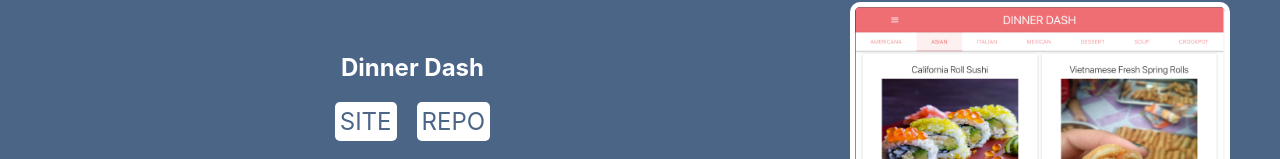
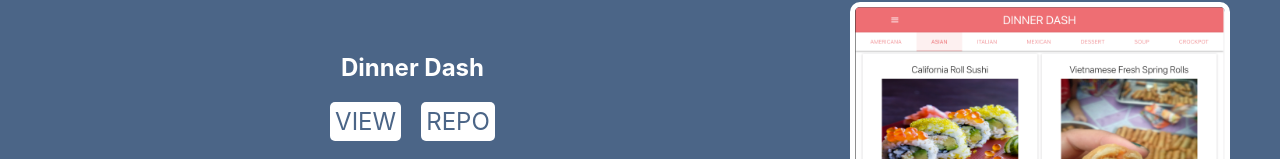
Before and after one commit to kalebmcc/portfolio, a React (Create React App) app: page / in a window 1280 px wide. Shown: the part 641-800 px from the top of the page. Built offline with nearby package versions, Linux system fonts and the light colour scheme.

Commit message:
updated typo

```diff
--- a/src/components/Projects/Projects.jsx
+++ b/src/components/Projects/Projects.jsx
@@ -13,7 +13,7 @@ export default function Projects() {
                 <div className="text-container">
                     <h2>Dinner Dash</h2>
                     <div className='button-holder'>
-                    <a className="website" href='https://dinnerdashproject.herokuapp.com/' target="_blank">SITE</a>
+                    <a className="website" href='https://dinnerdashproject.herokuapp.com/' target="_blank">VIEW</a>
                     <a className="website" href='https://github.com/kalebmcc/DinnerDash' target="_blank">REPO</a>
                     </div>
                     <p>Dinner Dash is a full-stack application that is able to allow for multiple users to all share their favorite recipes with each other. Each user is able to edit and delete their own posts with the authorization token from Django. </p><br />
```
